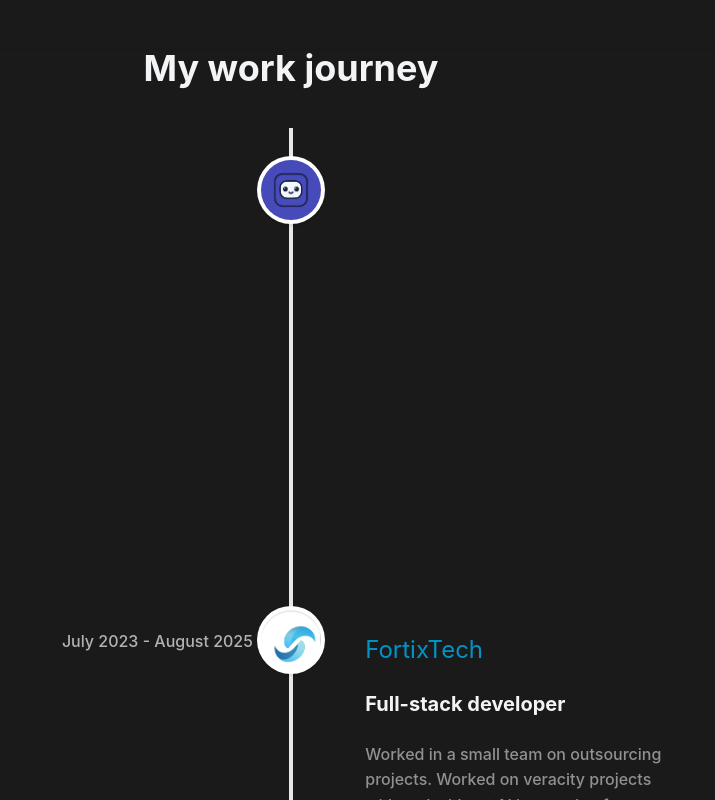
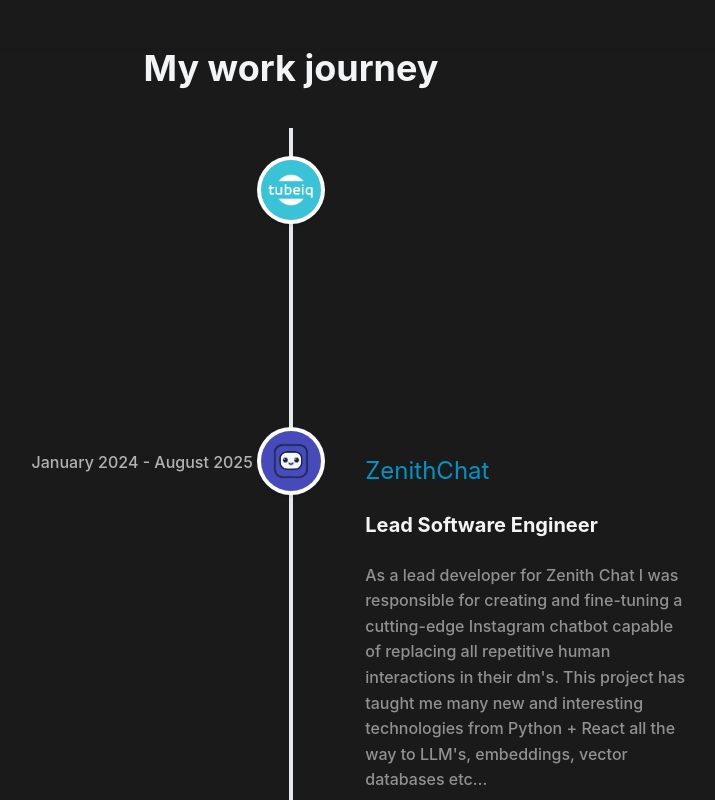
Before and after one commit to PetarK37/portfolio, a React (Vite) app: page / in a window 1280 px wide. Shown: the part 2060-2860 px from the top of the page, without its empty margins (238-953 px from the left). Built offline with nearby package versions, Linux system fonts and the light colour scheme.

Commit message:
Added new job experience

```diff
--- a/src/components/layout/ExperienceSectionc.tsx
+++ b/src/components/layout/ExperienceSectionc.tsx
@@ -4,6 +4,7 @@
 import vegaLogo from '../../assets/images/VegaItLogo.jpg'
 import fortixLogo from '../../assets/images/FortixTechLogo.png'
 import zenithLogo from '../../assets/images/ZenithChatLogo.png'
+import tubeiqLogo from '../../assets/images/logo-tubeiq.png'
 import 'react-vertical-timeline-component/style.min.css';
 
 interface Job {
@@ -18,11 +19,19 @@
 
 const jobs: Job[] = [
     {
+        title: "Tubeiq",
+        dateStr: "October 205 - Today",
+        desc: "Part of a .NET development team in a Tubeiq (member of an Egzakta group)",
+        icon: <img src={tubeiqLogo} style={{ objectFit: 'cover', height: '100%' }} />,
+        position: 'left',
+        role: "Junior Software Engineer"
+    },
+    {
         title: "ZenithChat",
         dateStr: "January 2024 - August 2025",
         desc: "As a lead developer for Zenith Chat I was responsible for creating and fine-tuning a cutting-edge Instagram chatbot capable of replacing all repetitive human interactions in their dm's. \n This project has taught me many new and interesting technologies from Python + React all the way to LLM's, embeddings, vector databases etc…",
         icon: <img src={zenithLogo} style={{ objectFit: 'cover' }} />,
-        position: 'left',
+        position: 'right',
         role: "Lead Software Engineer"
     },
     {
@@ -30,7 +39,7 @@
         dateStr: "July 2023 - August 2025",
         desc: "Worked in a small team on outsourcing projects. Worked on veracity projects with and without AI integration for medium and large size corporations all around the world. This team lead to the creation of ZenithChat - The ultimate Instagram messaging assistant!",
         icon: <img src={fortixLogo} />,
-        position: 'right',
+        position: 'left',
         role: "Full-stack developer",
         bgcolor: "#fff"
     },
@@ -39,7 +48,7 @@
         dateStr: "August 2022 - August 2022",
         desc: "Worked on project in .Net core and React frontend. Learned about clean architecture and best practices in that technologies, but also in development overall.",
         icon: <img src={vegaLogo} />,
-        position: 'left',
+        position: 'right',
         role: "Software Engineer Intern"
     },
 ]
```
Also changed, not shown: src/assets/images/logo-tubeiq.png (added).
